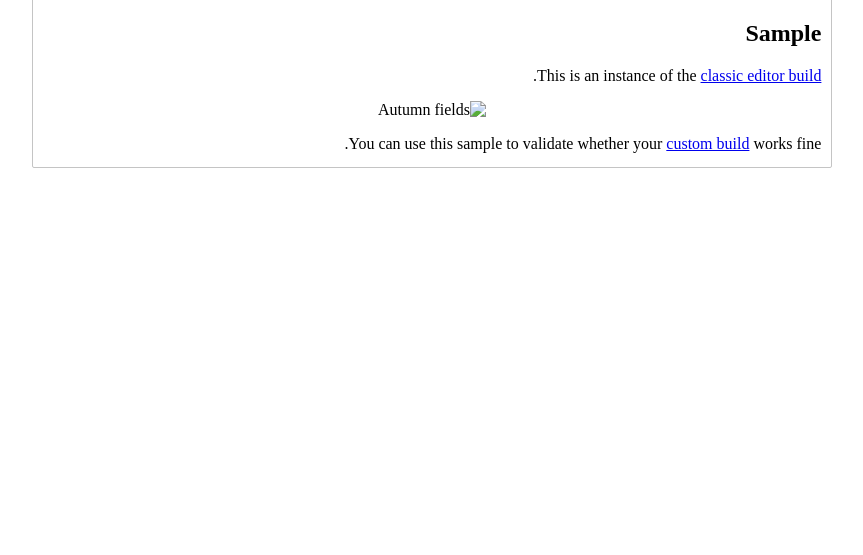
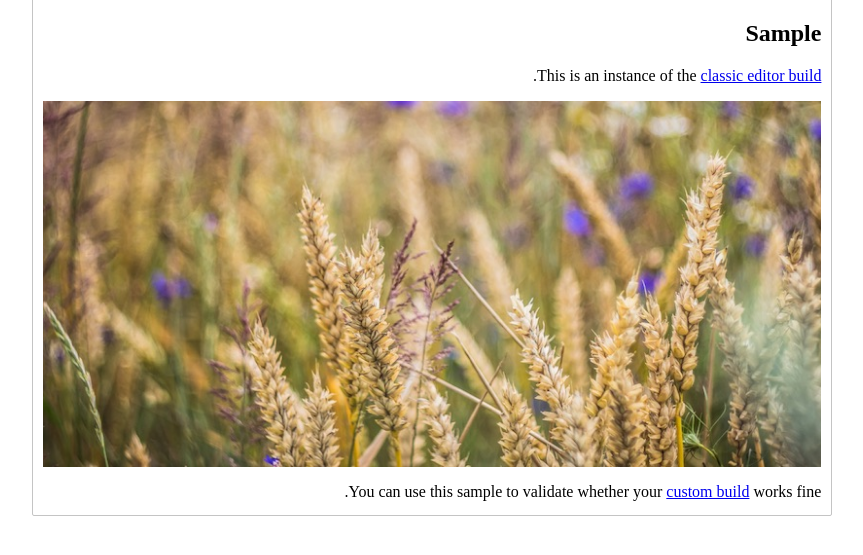
Before and after one commit to DarkSuniuM/darksunium.github.io, a plain HTML site: page index.html in a window 1280 px wide. Shown: the part 159-714 px from the top of the page, without its empty margins (208-1071 px from the left). Drawn offline with Linux system fonts and the light colour scheme.

Commit message:
Update resources URL

```diff
--- a/index.html
+++ b/index.html
@@ -20,13 +20,13 @@
 	<p>This is an instance of the <a href="https://ckeditor.com/docs/ckeditor5/latest/builds/guides/overview.html#classic-editor">classic editor build</a>.</p>
 
 	<figure class="image">
-		<img src="../tests/manual/sample.jpg" alt="Autumn fields" />
+		<img src="/sample.jpg" alt="Autumn fields" />
 	</figure>
 
 	<p>You can use this sample to validate whether your <a href="https://ckeditor.com/docs/ckeditor5/latest/builds/guides/development/custom-builds.html">custom build</a> works fine.</p>
 </div>
 
-<script src="../build/ckeditor.js"></script>
+<script src="/build/ckeditor.js"></script>
 <script>
 	ClassicEditor.create( document.querySelector( '#editor' ) )
 		.then( editor => {
```
